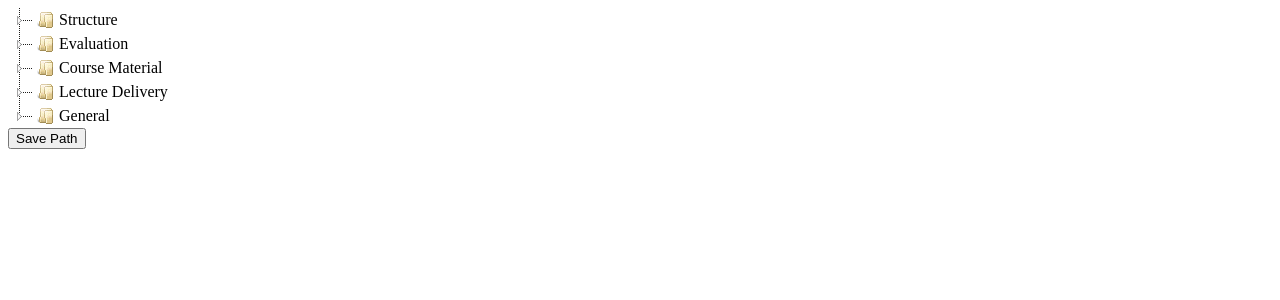
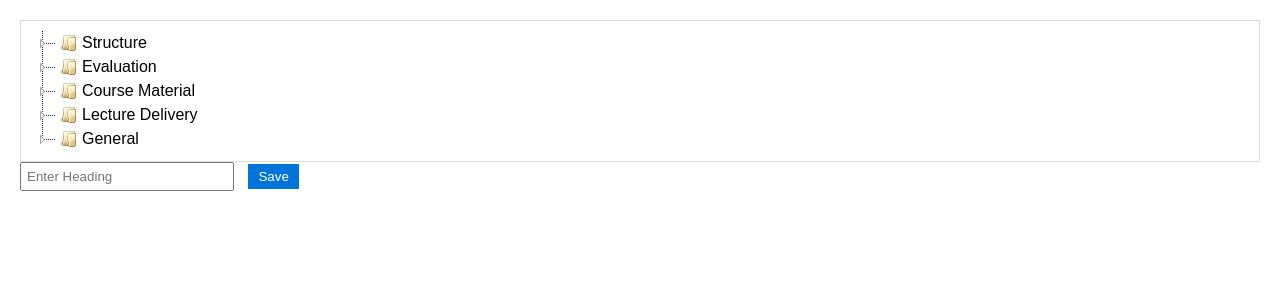
Before and after one commit to sanya21561/text-annotation-tool, a Flask app: page / in a window 1280 px wide. Shown: the top 300 px of the page. Run offline with Flask 3, Linux system fonts and the light colour scheme.

Commit message:
Update index.html
takes heading as input

```diff
--- a/templates/index.html
+++ b/templates/index.html
@@ -5,10 +5,40 @@
     <link rel="stylesheet" href="https://cdnjs.cloudflare.com/ajax/libs/jstree/3.3.10/themes/default/style.min.css" />
     <script src="https://cdnjs.cloudflare.com/ajax/libs/jquery/3.6.0/jquery.min.js"></script>
     <script src="https://cdnjs.cloudflare.com/ajax/libs/jstree/3.3.10/jstree.min.js"></script>
+    <style>
+        body {
+            font-family: Arial, sans-serif;
+            margin: 20px;
+        }
+
+        #categoryTree {
+            border: 1px solid #ddd;
+            padding: 10px;
+        }
+
+        #inputHeading {
+            padding: 5px;
+            width: 200px;
+            margin-right: 10px;
+        }
+
+        #updateJson {
+            padding: 5px 10px;
+            background-color: #0074D9;
+            color: white;
+            border: none;
+            cursor: pointer;
+        }
+
+        #updateJson:hover {
+            background-color: #0056b3;
+        }
+    </style>
 </head>
 <body>
     <div id="categoryTree"></div>
-    <button id="savePath">Save Path</button>
+    <input type="text" id="inputHeading" placeholder="Enter Heading">
+    <button id="updateJson">Save</button>
 
     <script>
         const categoryTree = [
@@ -245,18 +275,19 @@
                 console.log('Selected Node: ' + selectedNode.text);
             });
 
-            $('#savePath').on('click', function () {
+            $('#updateJson').on('click', function () {
                 const selectedNode = $('#categoryTree').jstree('get_selected')[0];
+                const heading = $('#inputHeading').val();
                 const pathToSelectedNode = $('#categoryTree').jstree('get_path', selectedNode, '/');
 
-                // Send a request to the server to save the path
+                // Send a request to the server to save the heading and path
                 $.ajax({
                     type: 'POST',
                     url: '/save_path',
-                    data: JSON.stringify({ path: pathToSelectedNode }),
+                    data: JSON.stringify({ heading: heading, path: pathToSelectedNode }),
                     contentType: 'application/json',
                     success: function(response) {
-                        alert('Path saved successfully');
+                        alert('Data saved successfully');
                     }
                 });
             });
```
